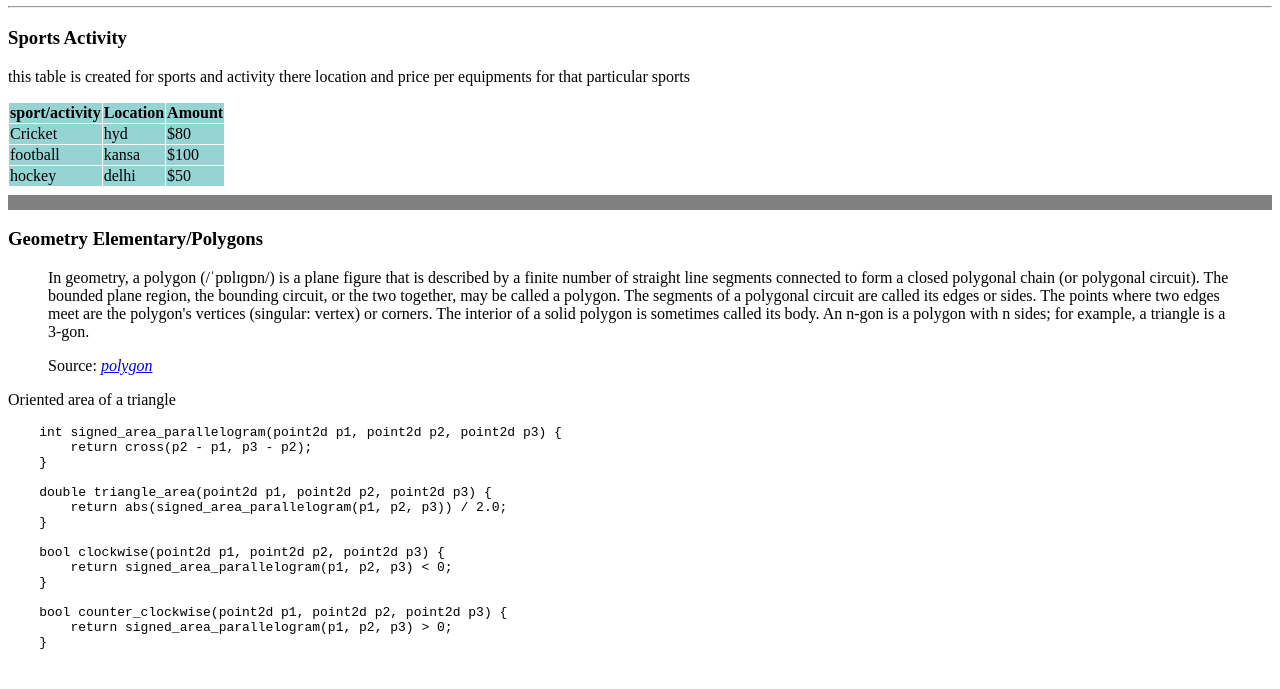
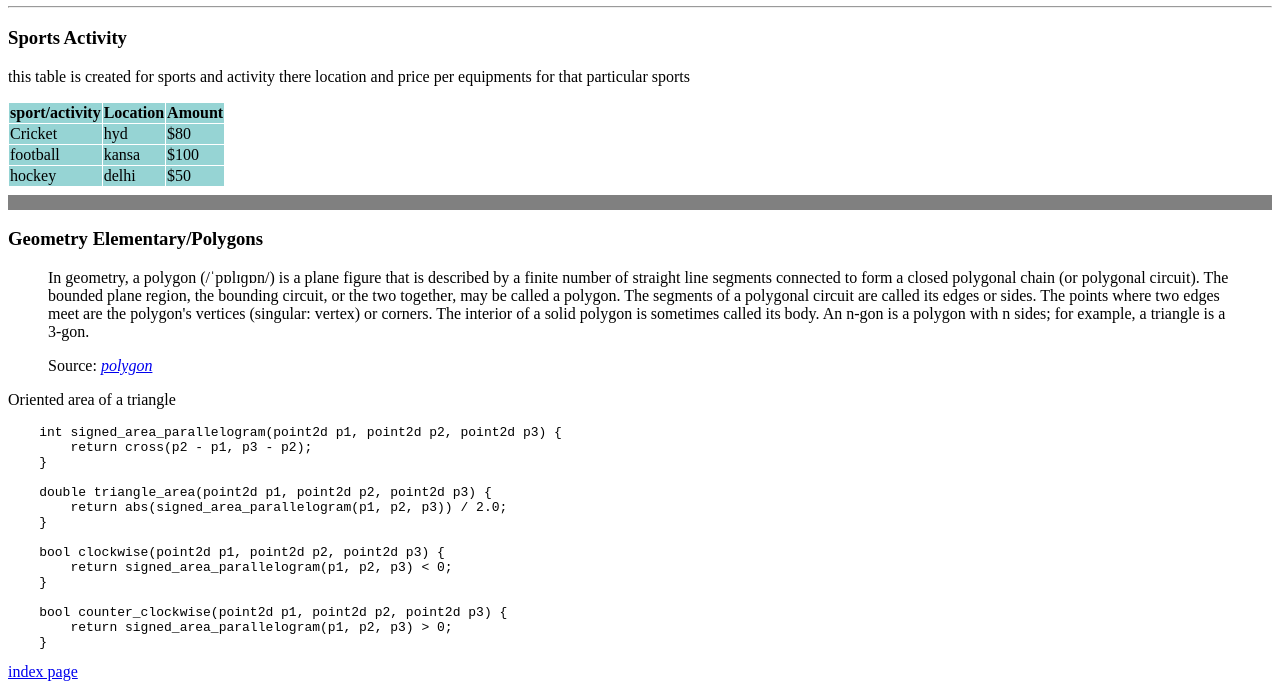
Before and after one commit to 44-563-Web-Apps-S22/webapps-s22-assignment-3-manikanta-nwms, a plain HTML site: page aboutme.html in a window 1280 px wide. Shown: the part 3206-3895 px from the top of the page. Before the commit the page ends 3869 px from the top, so only its background shows below. Drawn offline with Linux system fonts and the light colour scheme; files whose address does not match are found by name.

Commit message:
link added

```diff
--- a/aboutme.html
+++ b/aboutme.html
@@ -78,6 +78,6 @@ th, td {
         return signed_area_parallelogram(p1, p2, p3) > 0;
     }
 </pre>
-
+<a href="C:\Users\S546827\Documents\webapps-repos\webapps-s22-assignment-3-manikanta-nwms\index.html">index page</a>
 </body>
 </html>
```
